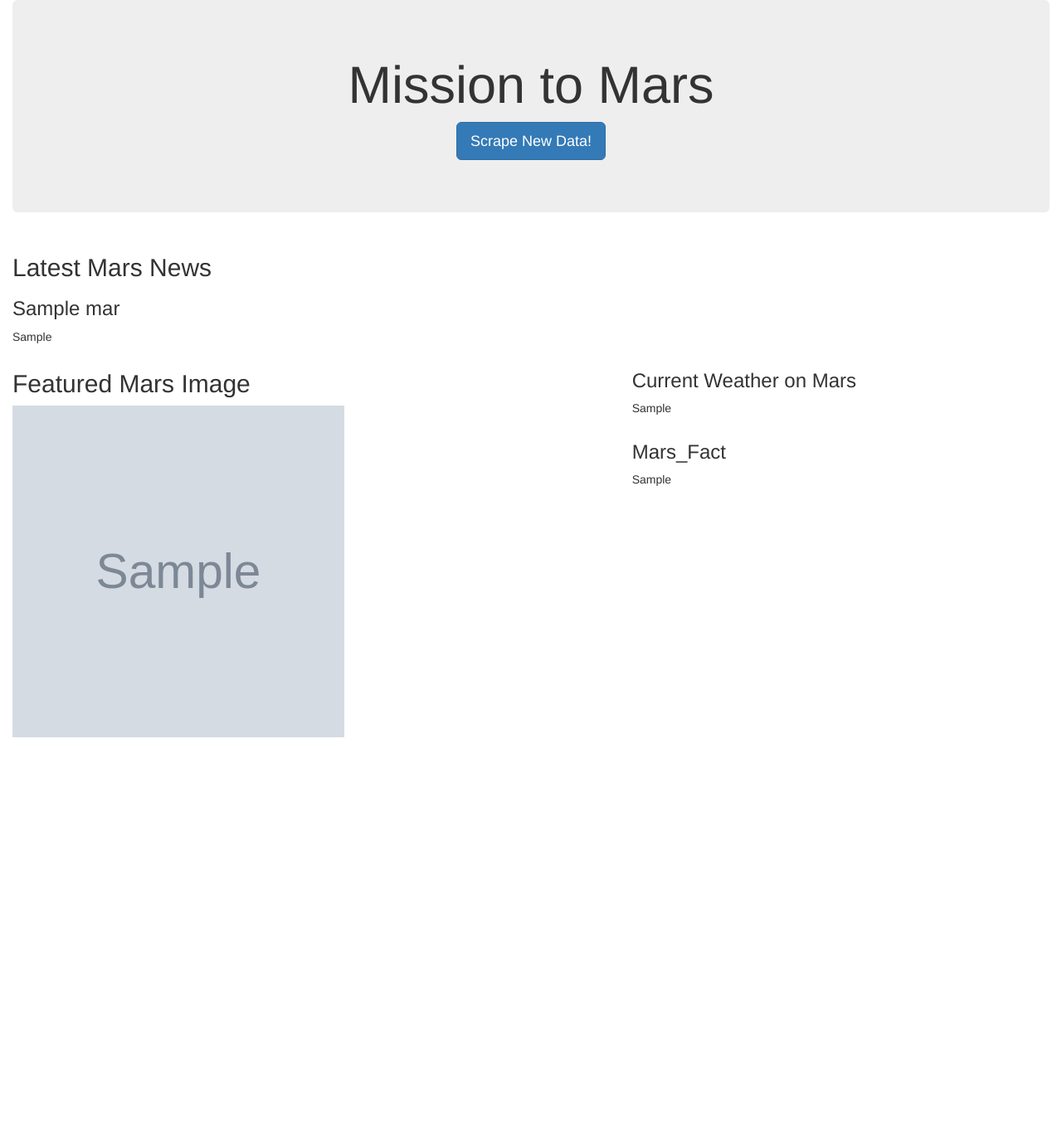
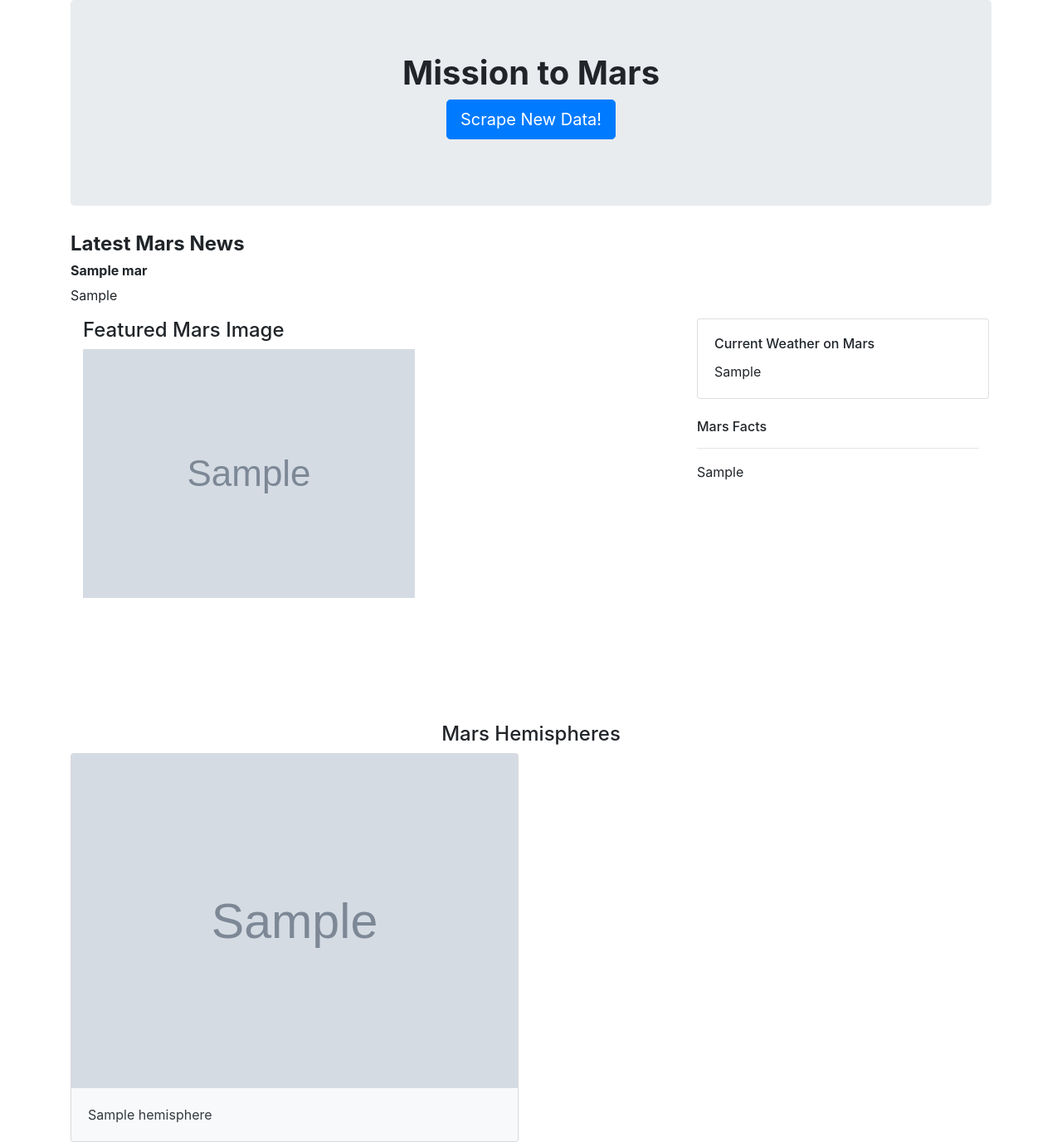
Before and after one commit to Sasmita28/web-scraping-challenge, a Flask app: page / in a window 1280 px wide. Shown: the whole page at 83% size. Before the commit the page ends 889 px from the top, so only its background shows below. Run offline with Flask 2, Linux system fonts and the light colour scheme; grey boxes marked "Sample" are stand-in pictures; a database or web service that is not in the repository returns one stand-in record (values such as "Sample title"); some libraries are stand-ins or nearby versions.

Commit message:
final index.html file

```diff
--- a/Missions_to_Mars/templates/index.html
+++ b/Missions_to_Mars/templates/index.html
@@ -6,44 +6,85 @@
   <meta name="viewport" content="width=device-width, initial-scale=1.0">
   <meta http-equiv="X-UA-Compatible" content="ie=edge">
   <title>Mars Info</title>
-  <link rel="stylesheet" href="https://maxcdn.bootstrapcdn.com/bootstrap/3.3.7/css/bootstrap.min.css">
+  <link rel="stylesheet" href="https://stackpath.bootstrapcdn.com/bootstrap/4.3.1/css/bootstrap.min.css" integrity="sha384-ggOyR0iXCbMQv3Xipma34MD+dH/1fQ784/j6cY/iJTQUOhcWr7x9JvoRxT2MZw1T" crossorigin="anonymous">
 </head>
 
 <body>
-  <div class="container-fluid">
+  <div class="container">
     <div class="jumbotron text-center">
-      <h1>Mission to Mars</h1>
+      <h1><b>Mission to Mars</b></h1>
       <p><a class="btn btn-primary btn-lg" href="/scrape" role="button">Scrape New Data!</a></p>
     </div>
+    <!-- Mars News-->
+    <div class = "container">
       <div class= "row">
-      <div class = "col-md-12">
-        <h2>Latest Mars News</h2>
-        <h3>{{mars.news_title}}</h3>
+        <div class = "media">
+          <div class = "media-body">
+            <h4><b>Latest Mars News</b></h4>
+            <h6><b>{{mars.news_title}}</b></h6>
             <p>{{mars.news_p}}</p>
           </div>
         </div>
+      </div>
+    </div>
+    <!--Featured Mars Image -->
+    <div class= "container">
+      <div class= "row">
+        <div class = "col-md-8">
+            <h4>Featured Mars Image</h4>
+            <img src="{{ mars.featured_image_url }} " class="img-responsive" style="max-width:100%; max-height: auto;" alt="featured mars image">
+        </div>
+        <!-- Mars Weather -->
+        <div class="col-lg-4">
+            <div class="card" style="width: 22rem;">
+                <div class="card-body">
+                  <h6 class="card-title">Current Weather on Mars</h6>
+                  <p class="card-text">{{mars.mars_weather}}</p>
+                </div>
+            </div>
+           <br>
+          <!-- Mars Facts -->
 
-    <div class= "row">
-      <div class = "col-md-7">
-        <h2>Featured Mars Image</h2>
-          <img src="{{ mars.featured_image_url }} " class =img.responsive height=400 width=400 alt="featured mars image">
-      </div>
+            <div class="row">
 
-      <div class = "col-md-5">
-        <h3>Current Weather on Mars</h3>
-          <p>{{mars.mars_weather}}</p>
-      </div>
+                <div class="col-md-12">
 
-      <div class = "col-md-5">
-        <h3>Mars_Fact</h3>
-          <table>{{mars.mars_fact_table}}</table>
+                    <h6>Mars Facts</h6>
+                    <hr>
+                    {{mars.mars_facts | safe}}
+
                 </div>
 
             </div>
-
-
         </div>
       </div>
+    </div>
+
+  <!-- Mars Hemispheres -->
+  <h4 style="padding-top: 50px; margin-top: 100px; text-align: center;">Mars Hemispheres</h4>
+  <div class="card-deck">
+      <hr>
+      <div class="col-md-12">
+          <div class="row" >
+              {% for hemisphere in mars.mars_hemispheres %}
+              <div class="col-md-6">
+                  <div class="card text-dark bg-light" style="margin: 0px;">
+                      <!-- Images  -->
+                      <img class="card-img-top" src="{{hemisphere.img_url }}"class="img-responsive" style="max-width:100%; max-height: auto;" alt="..."/>
+                      <div class="card-body">
+                          <p class="card-text">{{hemisphere.title}}</p>
+                      </div>
+                  </div>
+              </div>
+              {% endfor %}
+          </div>
+      </div>
+  </div>
+</div>
+
+  <script src="https://code.jquery.com/jquery-3.3.1.slim.min.js" integrity="sha384-q8i/X+965DzO0rT7abK41JStQIAqVgRVzpbzo5smXKp4YfRvH+8abtTE1Pi6jizo" crossorigin="anonymous"></script>
+  <script src="https://cdnjs.cloudflare.com/ajax/libs/popper.js/1.14.7/umd/popper.min.js" integrity="sha384-UO2eT0CpHqdSJQ6hJty5KVphtPhzWj9WO1clHTMGa3JDZwrnQq4sF86dIHNDz0W1" crossorigin="anonymous"></script>
+  <script src="https://stackpath.bootstrapcdn.com/bootstrap/4.3.1/js/bootstrap.min.js" integrity="sha384-JjSmVgyd0p3pXB1rRibZUAYoIIy6OrQ6VrjIEaFf/nJGzIxFDsf4x0xIM+B07jRM" crossorigin="anonymous"></script>
 </body>
 
 </html>
```
Lines whose indentation alone changed are shown as unchanged.
